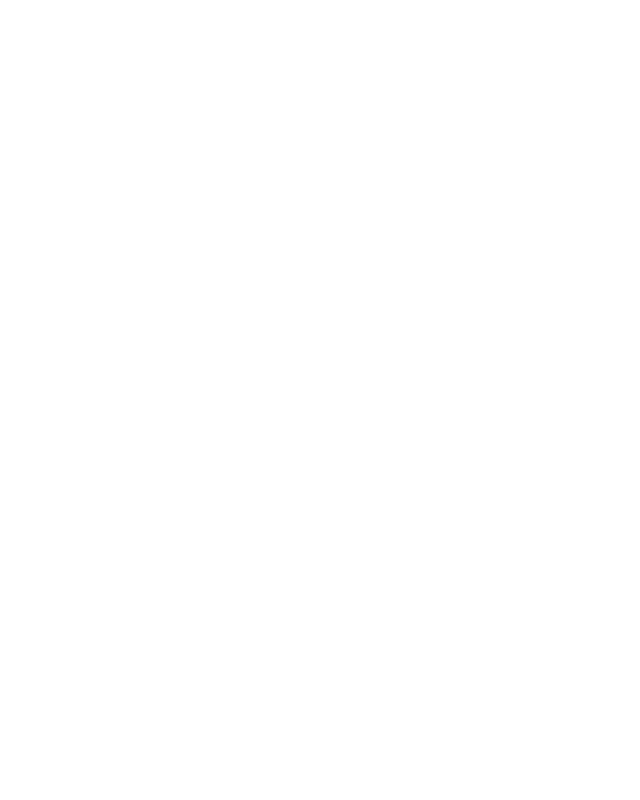
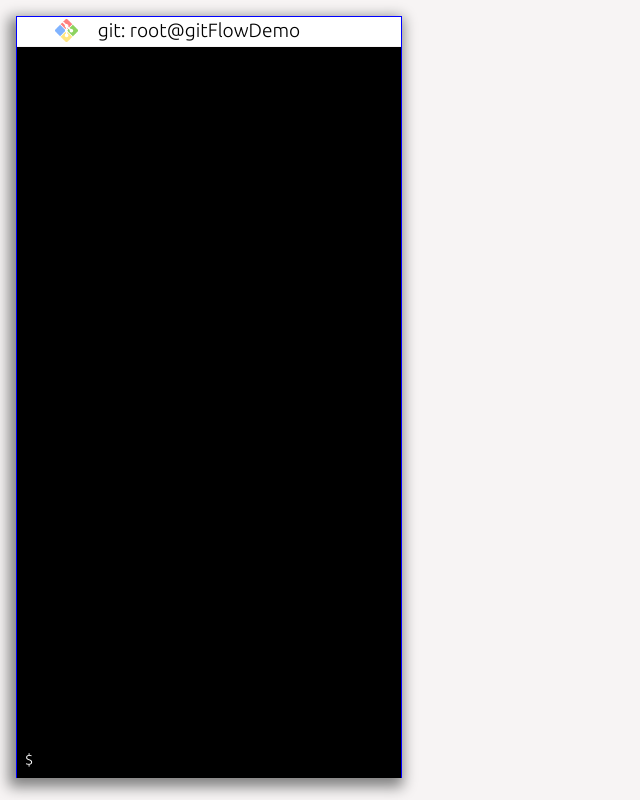
Before and after one commit to asicfr/GitFlowDemo, a React (Create React App) app: page / in a window 1280 px wide. Shown: the whole page, without its empty margins (0-640 px from the left). Built offline with nearby package versions, Linux system fonts and the light colour scheme.

Commit message:
add console reactjs

```diff
--- a/src/components/App.jsx
+++ b/src/components/App.jsx
@@ -1,11 +1,12 @@
-import React, { Component } from 'react'
+import React, {Component} from 'react'
 import '../css/App.css'
+import Console from './console/Console.jsx'
 
 class App extends Component {
   render() {
     return (
       <div className="App">
-
+        <Console/>
       </div>
     )
   }
--- /dev/null
+++ b/src/components/console/Body.jsx
@@ -0,0 +1,15 @@
+import React, {Component} from 'react'
+import '../../css/App.css'
+import gitbash from '../../img/gitbash.png'
+
+export class Body extends Component {
+    render() {
+        return (
+
+            <div className="App-Body"></div>
+
+        )
+    }
+}
+
+export default Body;
--- /dev/null
+++ b/src/components/console/Console.jsx
@@ -0,0 +1,19 @@
+import React, {Component} from 'react'
+import '../../css/App.css'
+import Headers from './Headers'
+import Body from './Body'
+import Input from './Input'
+
+export class Console extends Component {
+    render() {
+        return (
+            <div className="App-Console">
+                <Headers/>
+                <Body/>
+                <Input/>
+            </div>
+        )
+    }
+}
+
+export default Console;
--- /dev/null
+++ b/src/components/console/Headers.jsx
@@ -0,0 +1,15 @@
+import React, {Component} from 'react'
+import '../../css/App.css'
+import gitbash from '../../img/gitbash.png'
+
+export class Headers extends Component {
+    render() {
+        return (
+            <div className="App-Header"><img src={gitbash}/>
+                <p>git: root@gitFlowDemo</p>
+            </div>
+        )
+    }
+}
+
+export default Headers;
--- /dev/null
+++ b/src/components/console/Input.jsx
@@ -0,0 +1,15 @@
+import React, {Component} from 'react'
+import '../../css/App.css'
+
+export class Input extends Component {
+    render() {
+        return (
+            <div className="App-Footer">
+                <p>$</p>
+                <textarea type="text" placeholder/>
+            </div>
+        )
+    }
+}
+
+export default Input;
--- a/src/css/App.css
+++ b/src/css/App.css
@@ -1,8 +1,127 @@
+@font-face {
+  font-family: consoleFont;
+  src: url(./fonts/Ubuntu-L.ttf);
+}
+
 .App {
   text-align: center;
+  height: 100%;
+}
+
+.App-Console {
+  background-size: cover;
+  width: 30%;
+  height: 95vh;
+  margin: 2vh;
+  border-style: solid;
+  border-width: 0.05em;
+  border-color: blue;
+  box-shadow: -3px 5px 13px 4px grey;
+}
+
+.App-Header {
+  background: #ffffff;
+  width: 100%;
+  height: 3.8%;
+  margin: 0.05vh auto;
+  clear: none;
+}
+
+.App-Header img {
+  height: 80%;
+  float: left;
+  margin-left: 10%;
+  margin-top: 0.5%;
+}
+
+.App-Header p {
+  color: black;
+  font-family: consoleFont;
+  font-size: 2.4vh;
+  float: left;
+  margin: 0.5% auto;
+  margin-left: 5%;
+}
+
+.App-Body {
+  width: 100%;
+  height: 92.2%;
+  background: #000;
+  overflow: auto;
+}
+
+.App-Footer {
+  width: 100%;
+  height: 4%;
+  background: #000;
+  color: white;
+  overflow: auto;
+  clear: none;
+  font-family: consoleFont;
+  overflow: hidden;
+}
+
+.App-Footer p {
+  font-size: 1.9vh;
+  float: left;
+  font-family: consoleFont;
+  margin: 0 auto;
+  margin-left: 2%;
+  margin-top: 1%;
+}
+
+.App-Footer textarea {
+  font-family: consoleFont;
+  width: 90%;
+  border: none;
+  float: left;
+  height: 90%;
+  color: white;
+  font-size: 1.9vh;
+  background: #000;
+  margin: 0 auto;
+  margin-left: 2%;
+  resize: none;
+  overflow: hidden;
+}
+
+.App-Footer textarea:focus {
+  outline: none;
 }
 
 @keyframes App-logo-spin {
-  from { transform: rotate(0deg); }
-  to { transform: rotate(360deg); }
+  from {
+    transform: rotate(0deg);
+  }
+  to {
+    transform: rotate(360deg);
+  }
 }
+
+@media screen and (max-width: 1200px) {
+  .App-Console {
+    width: 40%;
+    border-width: 0.04em;
+  }
+  .App-Header {
+    background: #ffffff;
+    height: 3.9%;
+  }
+  .App-Body {
+    height: 96.1%;
+  }
+}
+
+@media screen and (max-width: 800px) {
+  .App-Console {
+    width: 50%;
+    border-width: 0.02em;
+  }
+  .App-Header {
+    background: #ffffff;
+    height: 4.2%;
+  }
+  .App-Body {
+    height: 95.8%;
+  }
+}
--- a/src/css/index.css
+++ b/src/css/index.css
@@ -1,5 +1,6 @@
 body {
   margin: 0;
   padding: 0;
+  background: rgb(247, 244, 244);
   font-family: sans-serif;
 }
--- a/src/index.js
+++ b/src/index.js
@@ -1,8 +1,9 @@
 import React from 'react'
 import ReactDOM from 'react-dom'
 import './css/index.css'
-import App from './components/App'
+import App from './components/App.jsx'
 import registerServiceWorker from './registerServiceWorker'
 
-ReactDOM.render(<App />, document.getElementById('root'))
+ReactDOM.render(
+    <App/>, document.getElementById('root'))
 registerServiceWorker()
```
Also changed, not shown: src/css/fonts/Ubuntu-L.ttf (added), src/img/gitbash.png (added), src/js/Analyse.js (added).
